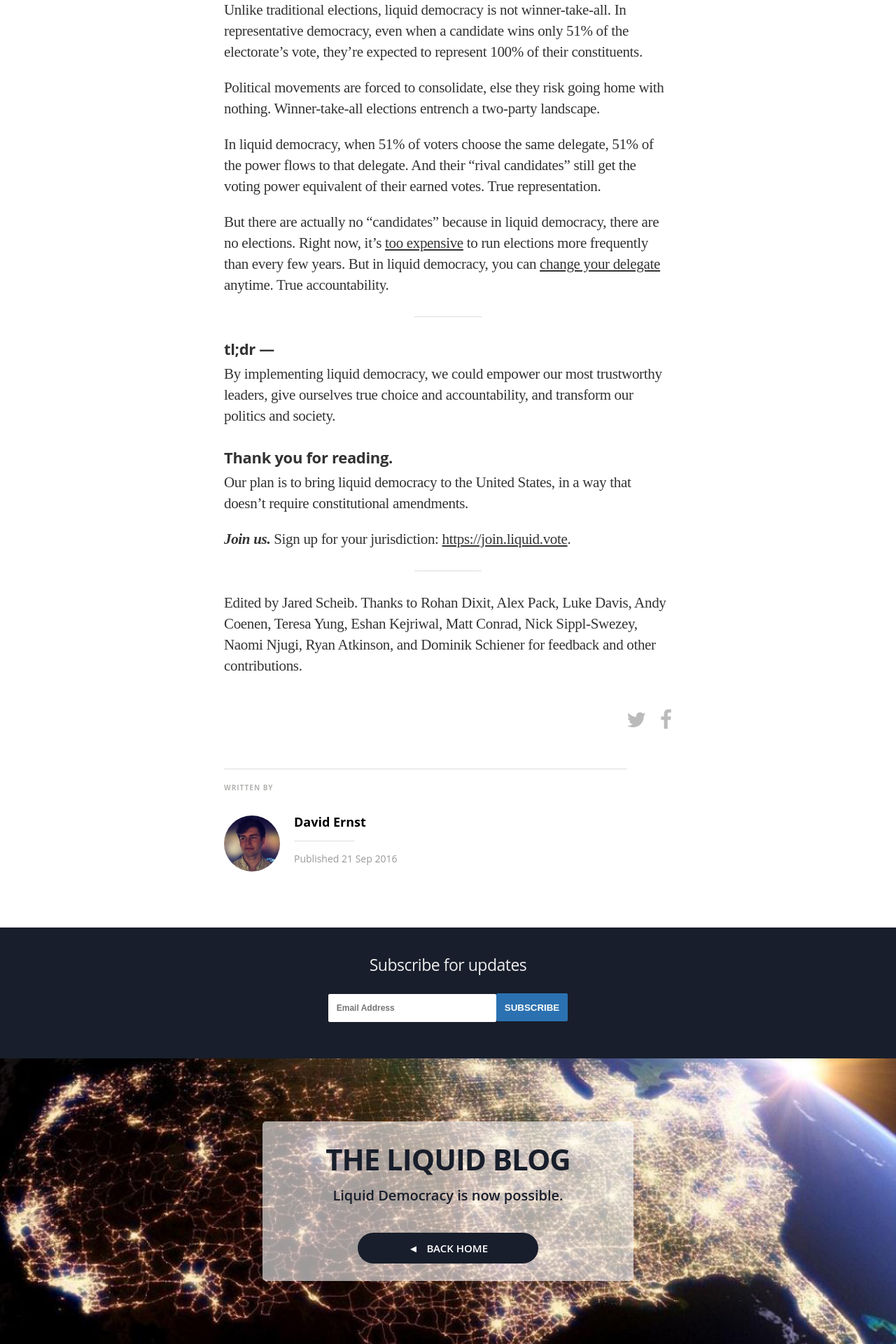
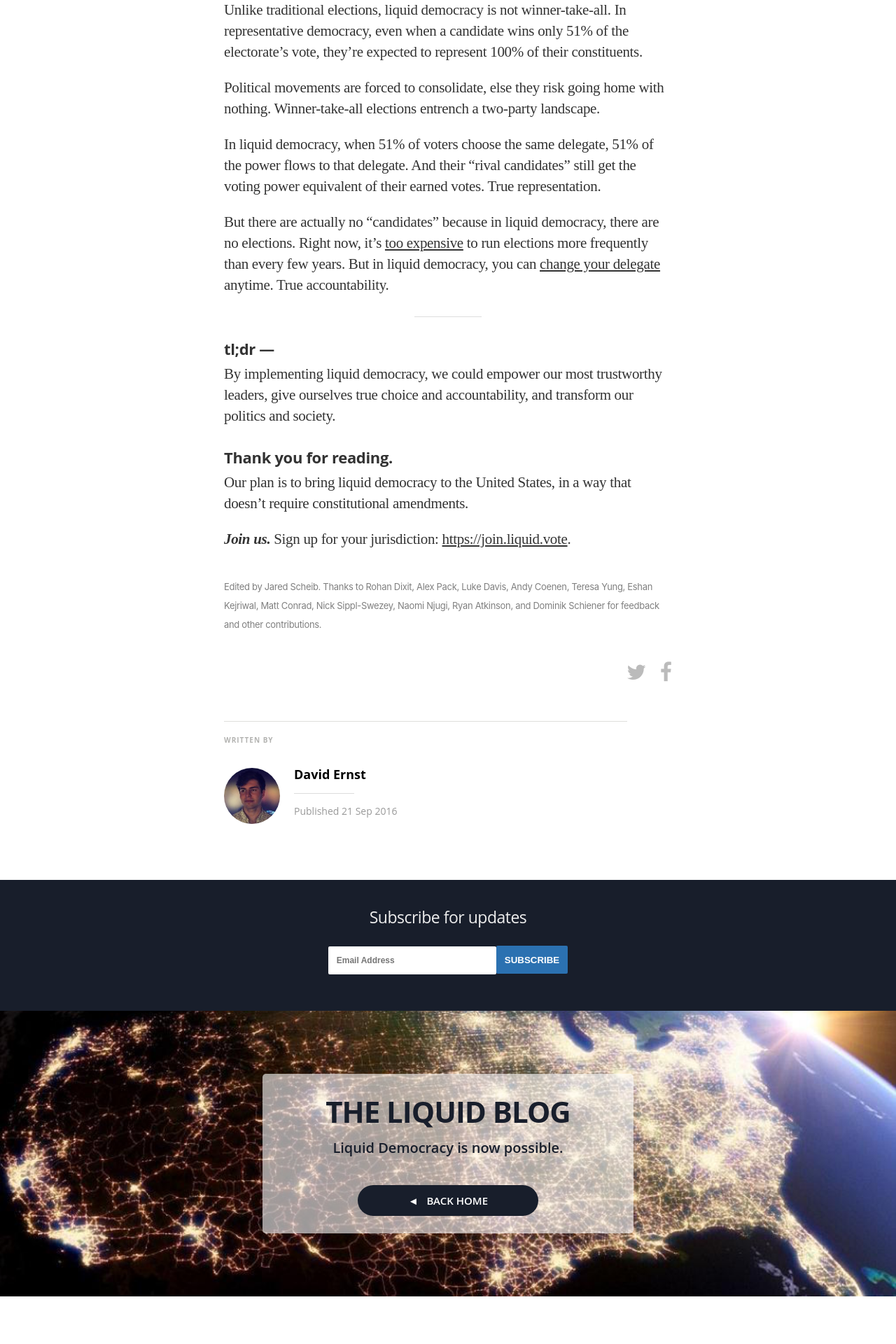
Before and after one commit to voteliquid/blog, a Jekyll site: the page built from _posts/2016-09-21-what-is-liquid-democracy.md, in a window 1280 px wide. Shown: the part 2732-4652 px from the top of the page at 70% size. Built offline with Jekyll 4.4.1, drawn with Linux system fonts in a browser that asks for light colours; nearby versions of some CDN libraries; some web fonts are replaced; after the commit the page ends 4584 px from its top, so only the background shows below that.

Commit message:
Move .post .thanks into its own metadata + css class

```diff
--- a/_layouts/post.html
+++ b/_layouts/post.html
@@ -32,6 +32,11 @@
           </div>
           <a name="topofpage"></a>
           {{content}}
+          {% if page.thanks %}
+            <p class="thanks">
+              {{ page.thanks }}
+            </p>
+          {% endif %}
         </section>
         <footer class="post-footer">
           <section class="share">
--- a/css/main.sass
+++ b/css/main.sass
@@ -360,6 +360,12 @@
         padding: 0 0 golden-ratio(1rem,  1)
     ol li
       list-style-type: decimal
+    .thanks
+      color: rgba(0,0,0,.5)
+      font-family: BlinkMacSystemFont, Roboto, Ubuntu, "Helvetica Neue"
+      font-size: 13px
+      line-height: 27px
+      margin-top: 40px
     .cross-link
       font-family: $font-sans
       margin-bottom: 30px
```
Also changed, not shown: _posts/2016-09-21-what-is-liquid-democracy.md (+1 -4 lines).
